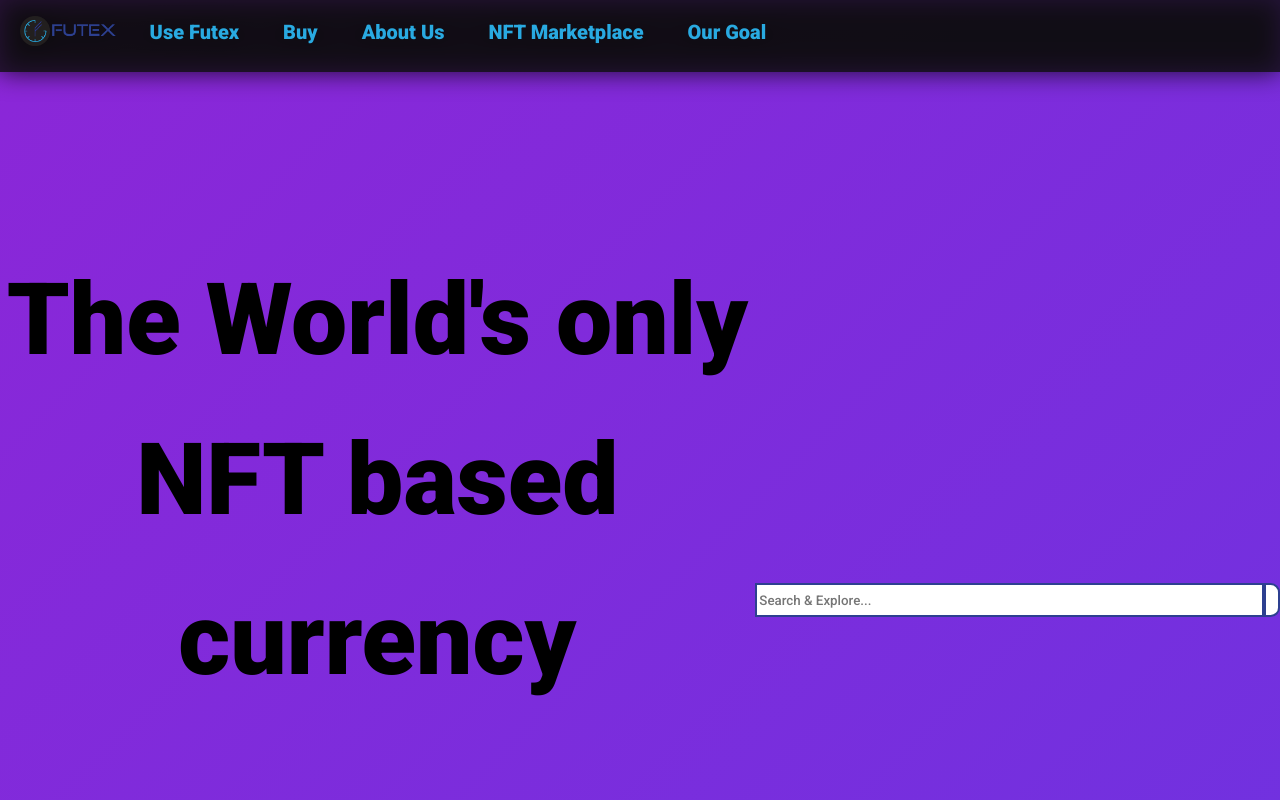
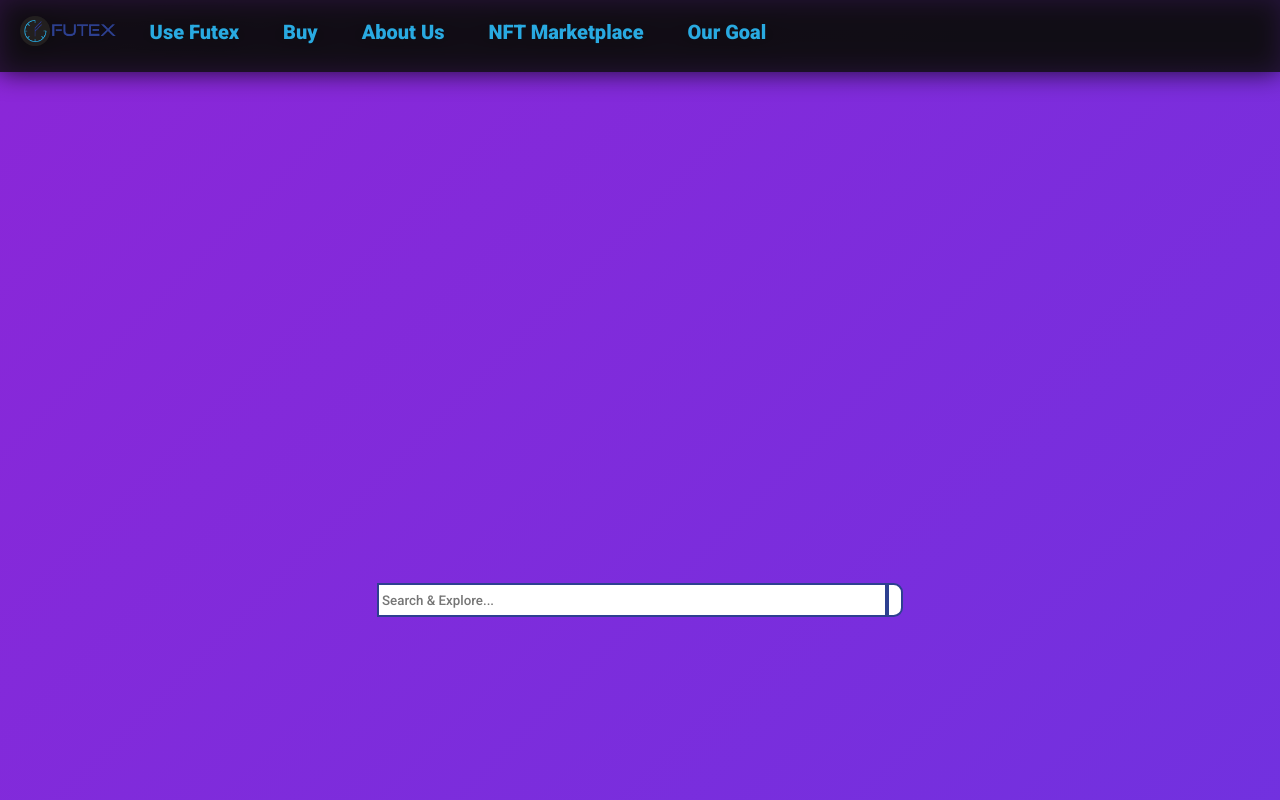
Before and after one commit to PoorLittleDefult/Futex, a plain HTML site: page index.html in a window 1280 px wide. Shown: the top 800 px of the page. Drawn offline with Linux system fonts and the light colour scheme.

Commit message:
just a legal change

```diff
--- a/index.html
+++ b/index.html
@@ -29,7 +29,7 @@
                         </ul>
                 </nav>
             </header>
-            <h1>The World's only NFT based currency</h1>
+            <!--<h1>The World's only NFT based currency</h1>-->
             <div id="searchBarWrap">
                 <input id="searchBar" type="text" name="searchbar" placeholder="Search & Explore..." />
                 <button id="searchBtn"><i class="fa fa-search"></i></button>
```
